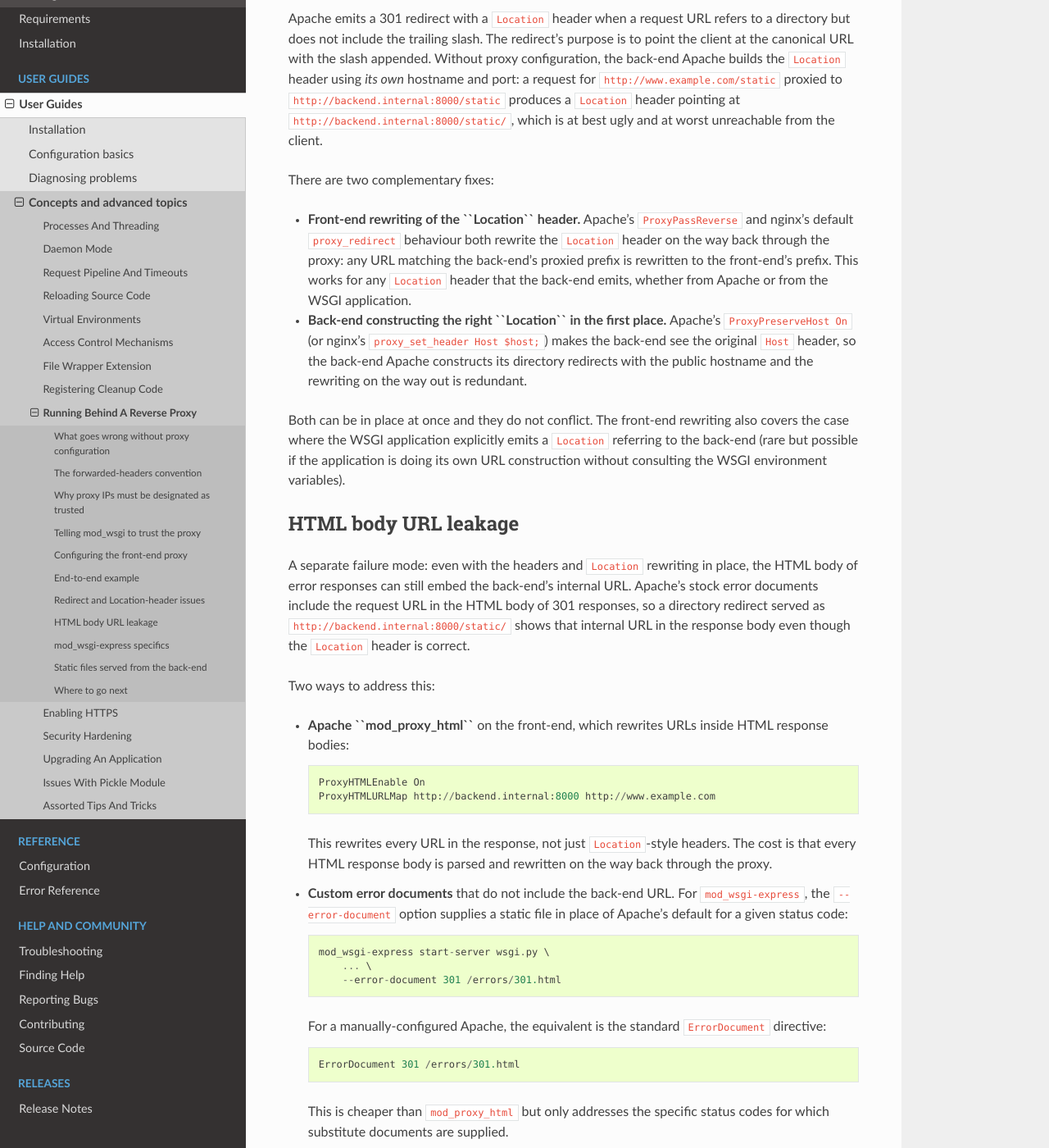
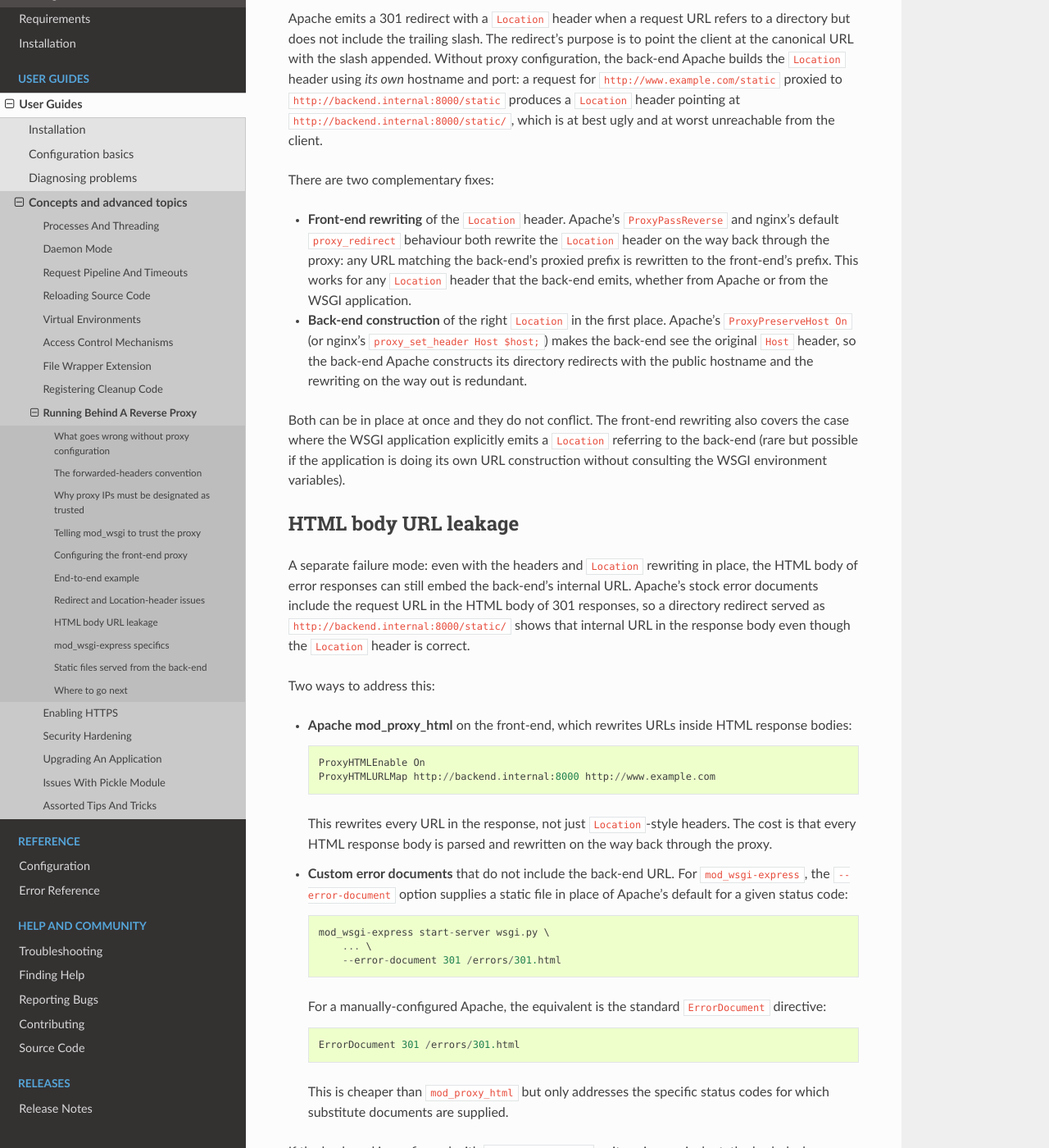
Before and after one commit to GrahamDumpleton/mod_wsgi, a Sphinx documentation site: the page built from docs/user-guides/running-behind-a-reverse-proxy.rst, in a window 1280 px wide and 1400 px high, scrolled down 6230 px. Shown: the whole window at 82% size. Built offline with Sphinx 7.4.7 and the Read the Docs theme 3.1.0, drawn with Linux system fonts in a browser that asks for light colours.

Commit message:
Fix inline-code-in-bold rendering in running-behind-a-reverse-proxy.

```diff
--- a/docs/user-guides/running-behind-a-reverse-proxy.rst
+++ b/docs/user-guides/running-behind-a-reverse-proxy.rst
@@ -342,19 +342,20 @@ which is at best ugly and at worst unreachable from the client.
 
 There are two complementary fixes:
 
-* **Front-end rewriting of the ``Location`` header.** Apache's
-  ``ProxyPassReverse`` and nginx's default ``proxy_redirect``
-  behaviour both rewrite the ``Location`` header on the way
-  back through the proxy: any URL matching the back-end's
-  proxied prefix is rewritten to the front-end's prefix. This
-  works for any ``Location`` header that the back-end emits,
-  whether from Apache or from the WSGI application.
-* **Back-end constructing the right ``Location`` in the first
-  place.** Apache's ``ProxyPreserveHost On`` (or nginx's
-  ``proxy_set_header Host $host;``) makes the back-end see the
-  original ``Host`` header, so the back-end Apache constructs
-  its directory redirects with the public hostname and the
-  rewriting on the way out is redundant.
+* **Front-end rewriting** of the ``Location`` header.
+  Apache's ``ProxyPassReverse`` and nginx's default
+  ``proxy_redirect`` behaviour both rewrite the ``Location``
+  header on the way back through the proxy: any URL matching
+  the back-end's proxied prefix is rewritten to the
+  front-end's prefix. This works for any ``Location`` header
+  that the back-end emits, whether from Apache or from the
+  WSGI application.
+* **Back-end construction** of the right ``Location`` in the
+  first place. Apache's ``ProxyPreserveHost On`` (or nginx's
+  ``proxy_set_header Host $host;``) makes the back-end see
+  the original ``Host`` header, so the back-end Apache
+  constructs its directory redirects with the public
+  hostname and the rewriting on the way out is redundant.
 
 Both can be in place at once and they do not conflict. The
 front-end rewriting also covers the case where the WSGI
@@ -377,7 +378,7 @@ correct.
 
 Two ways to address this:
 
-* **Apache ``mod_proxy_html``** on the front-end, which rewrites
+* **Apache mod_proxy_html** on the front-end, which rewrites
   URLs inside HTML response bodies::
 
       ProxyHTMLEnable On
```
